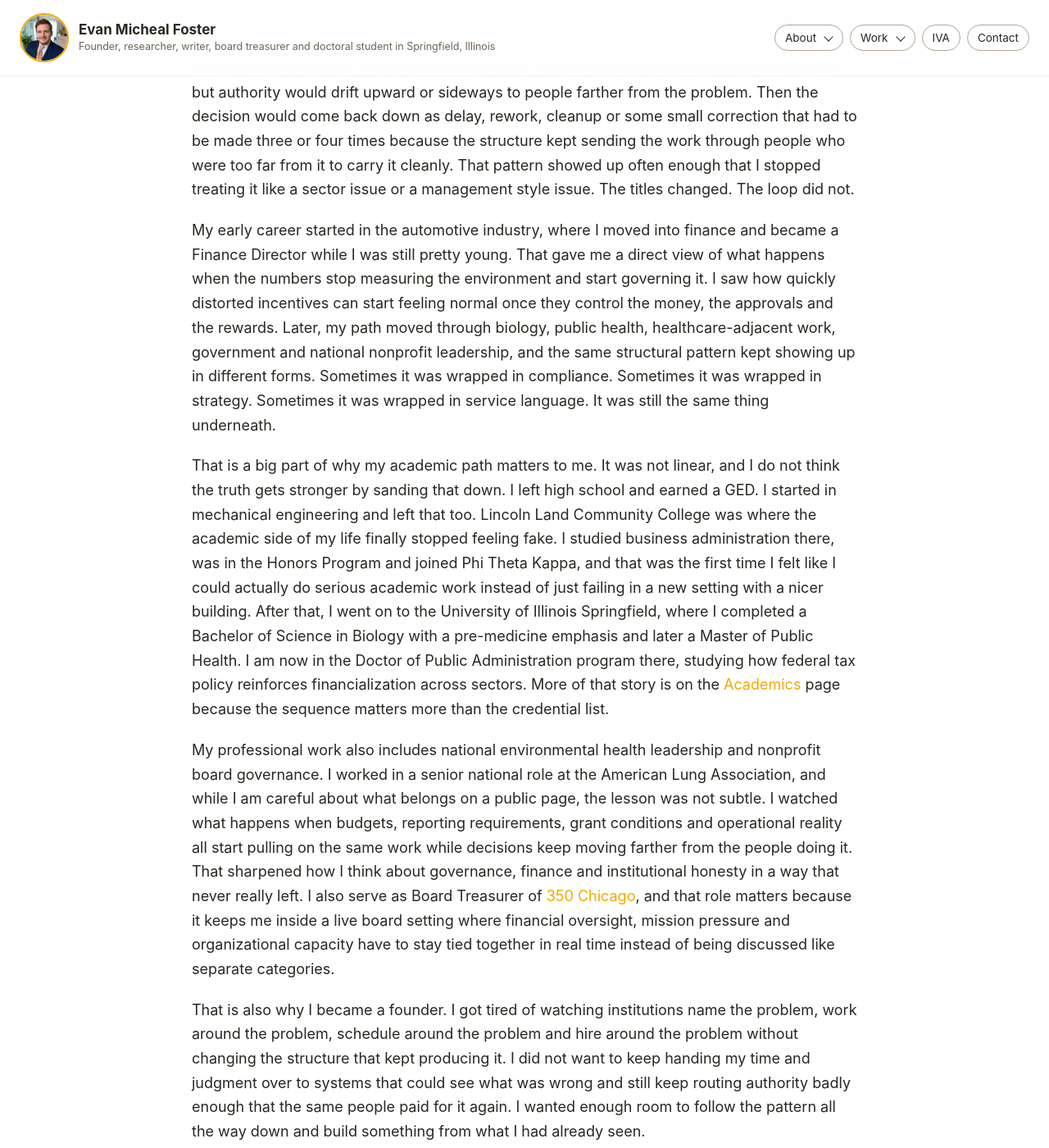
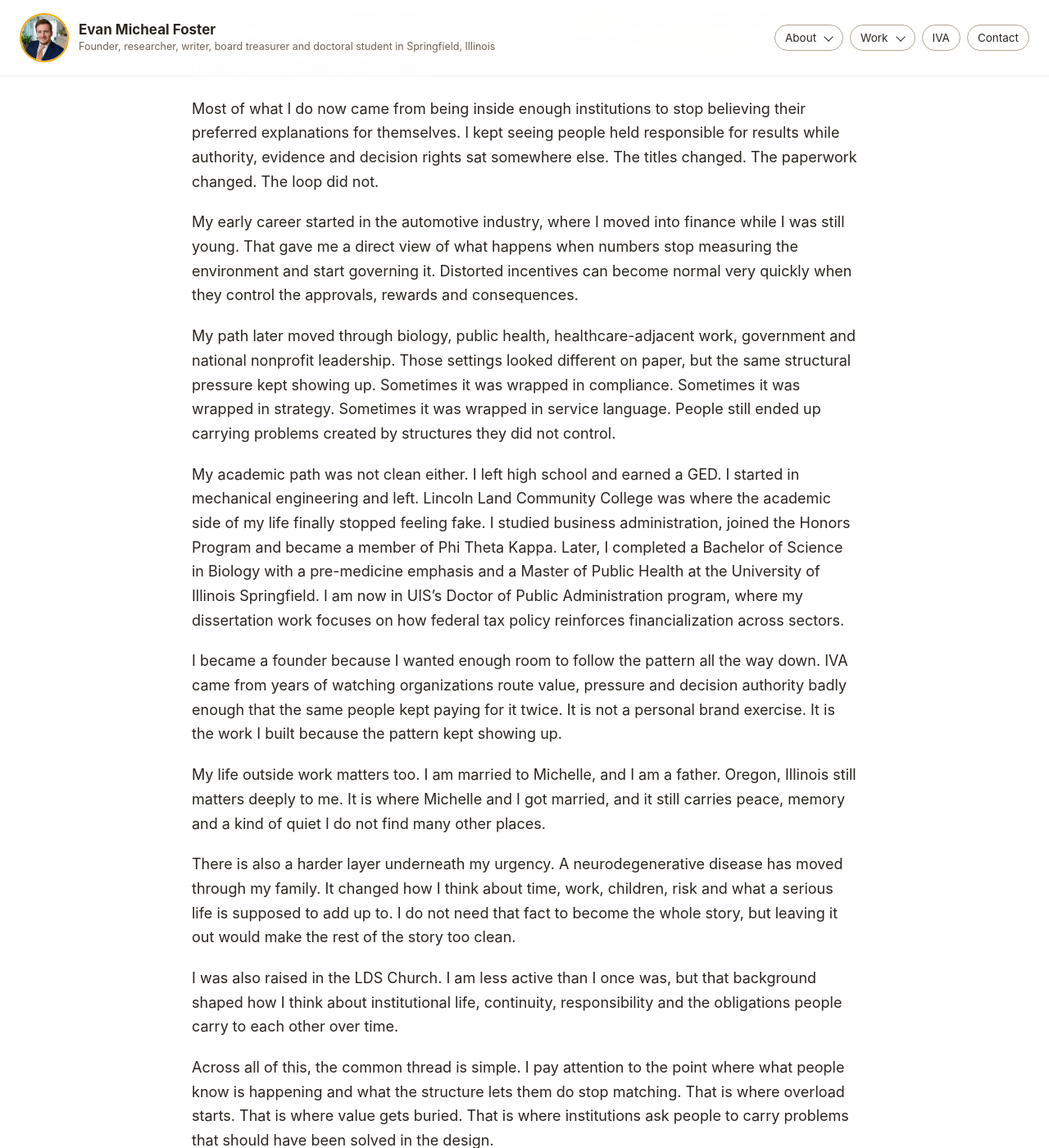
Before and after one commit to efost7873/evanmichealfoster.com, a Jekyll site: the page built from about.md, in a window 1280 px wide and 1400 px high, scrolled down 222 px. Shown: the whole window at 82% size. Built offline with Jekyll 4.4.1, drawn with Linux system fonts in a browser that asks for light colours; some of the changed text lies outside the part shown.

Commit message:
Update title and description in about.md

```diff
--- a/about.md
+++ b/about.md
@@ -1,28 +1,30 @@
 ---
 layout: default
-title: About Evan Foster | Systems Builder for Organizations
+title: About Evan Foster | Founder, Researcher and Writer
 permalink: /about/
-description: Learn more about Evan Micheal Foster, his work across governance, public health, finance, nonprofit board service, research and writing.
+description: Learn more about Evan Micheal Foster, founder of IVA, doctoral student, writer, researcher, board treasurer, husband and father in Springfield, Illinois.
 ---
 
 # About Evan Foster
 
-I live and work in Springfield, Illinois, and most of what I do now came from being inside enough institutions to stop believing their preferred explanations for themselves. I kept seeing the same thing happen in different environments. Work would stay with the people closest to it, but authority would drift upward or sideways to people farther from the problem. Then the decision would come back down as delay, rework, cleanup or some small correction that had to be made three or four times because the structure kept sending the work through people who were too far from it to carry it cleanly. That pattern showed up often enough that I stopped treating it like a sector issue or a management style issue. The titles changed. The loop did not.
+I live and work in Springfield, Illinois. I am the founder of [IVA](https://ivasolution.com/), a Doctor of Public Administration student at the University of Illinois Springfield, Board Treasurer of [350 Chicago](/350-chicago/), a writer, a researcher, a husband and a father.
 
-My early career started in the automotive industry, where I moved into finance and became a Finance Director while I was still pretty young. That gave me a direct view of what happens when the numbers stop measuring the environment and start governing it. I saw how quickly distorted incentives can start feeling normal once they control the money, the approvals and the rewards. Later, my path moved through biology, public health, healthcare-adjacent work, government and national nonprofit leadership, and the same structural pattern kept showing up in different forms. Sometimes it was wrapped in compliance. Sometimes it was wrapped in strategy. Sometimes it was wrapped in service language. It was still the same thing underneath.
+Most of what I do now came from being inside enough institutions to stop believing their preferred explanations for themselves. I kept seeing people held responsible for results while authority, evidence and decision rights sat somewhere else. The titles changed. The paperwork changed. The loop did not.
 
-That is a big part of why my academic path matters to me. It was not linear, and I do not think the truth gets stronger by sanding that down. I left high school and earned a GED. I started in mechanical engineering and left that too. Lincoln Land Community College was where the academic side of my life finally stopped feeling fake. I studied business administration there, was in the Honors Program and joined Phi Theta Kappa, and that was the first time I felt like I could actually do serious academic work instead of just failing in a new setting with a nicer building. After that, I went on to the University of Illinois Springfield, where I completed a Bachelor of Science in Biology with a pre-medicine emphasis and later a Master of Public Health. I am now in the Doctor of Public Administration program there, studying how federal tax policy reinforces financialization across sectors. More of that story is on the [Academics](/academics/) page because the sequence matters more than the credential list.
+My early career started in the automotive industry, where I moved into finance while I was still young. That gave me a direct view of what happens when numbers stop measuring the environment and start governing it. Distorted incentives can become normal very quickly when they control the approvals, rewards and consequences.
 
-My professional work also includes national environmental health leadership and nonprofit board governance. I worked in a senior national role at the American Lung Association, and while I am careful about what belongs on a public page, the lesson was not subtle. I watched what happens when budgets, reporting requirements, grant conditions and operational reality all start pulling on the same work while decisions keep moving farther from the people doing it. That sharpened how I think about governance, finance and institutional honesty in a way that never really left. I also serve as Board Treasurer of [350 Chicago](/350-chicago/), and that role matters because it keeps me inside a live board setting where financial oversight, mission pressure and organizational capacity have to stay tied together in real time instead of being discussed like separate categories.
+My path later moved through biology, public health, healthcare-adjacent work, government and national nonprofit leadership. Those settings looked different on paper, but the same structural pressure kept showing up. Sometimes it was wrapped in compliance. Sometimes it was wrapped in strategy. Sometimes it was wrapped in service language. People still ended up carrying problems created by structures they did not control.
 
-That is also why I became a founder. I got tired of watching institutions name the problem, work around the problem, schedule around the problem and hire around the problem without changing the structure that kept producing it. I did not want to keep handing my time and judgment over to systems that could see what was wrong and still keep routing authority badly enough that the same people paid for it again. I wanted enough room to follow the pattern all the way down and build something from what I had already seen.
+My academic path was not clean either. I left high school and earned a GED. I started in mechanical engineering and left. Lincoln Land Community College was where the academic side of my life finally stopped feeling fake. I studied business administration, joined the Honors Program and became a member of Phi Theta Kappa. Later, I completed a Bachelor of Science in Biology with a pre-medicine emphasis and a Master of Public Health at the University of Illinois Springfield. I am now in UIS’s Doctor of Public Administration program, where my dissertation work focuses on how federal tax policy reinforces financialization across sectors.
 
-That decision became [Integrated Value Architecture](https://integratedvaluearchitecture.com). I built it because I kept seeing too much work and too much decision authority landing in the same few places, especially finance, not because finance was always the real problem but because finance was often the only place with formal standing, durable records and real decision force. The result was that service, capacity, learning, external effects and other forms of value kept getting pushed through a lane that was never built to carry all of them cleanly. IVA came out of watching that happen enough times to stop pretending it was random.
+I became a founder because I wanted enough room to follow the pattern all the way down. IVA came from years of watching organizations route value, pressure and decision authority badly enough that the same people kept paying for it twice. It is not a personal brand exercise. It is the work I built because the pattern kept showing up.
 
-My work is professional, but it is personal too. I am a husband and father, and that changes how I think about time, work and what a serious life is supposed to add up to. I care about building something that matters, but I also care about building something steady enough that my family does not have to live downstream from the same kind of structural drift I spend so much time naming in public. Place matters to me for the same reason. I grew up in Illinois, and Oregon, Illinois remains one of the most important places in my life. It is where I got married, and it still represents peace to me in a way very few places do.
+My life outside work matters too. I am married to Michelle, and I am a father. Oregon, Illinois still matters deeply to me. It is where Michelle and I got married, and it still carries peace, memory and a kind of quiet I do not find many other places.
 
-I was also raised in the LDS Church. I am less active than I once was, but that background still shaped how I think about institutional life, continuity, responsibility and the obligations people carry to each other over time. A lot of what I notice now about systems, authority and legitimacy was sharpened long before I had cleaner language for it.
+There is also a harder layer underneath my urgency. A neurodegenerative disease has moved through my family. It changed how I think about time, work, children, risk and what a serious life is supposed to add up to. I do not need that fact to become the whole story, but leaving it out would make the rest of the story too clean.
 
-Across all of this, the common thread is simple. I am interested in the point where what people know is happening and what the structure lets them do stop matching. That is where overload starts. That is where value gets buried. That is where organizations start asking people to carry problems that should have been solved in the design.
+I was also raised in the LDS Church. I am less active than I once was, but that background shaped how I think about institutional life, continuity, responsibility and the obligations people carry to each other over time.
 
-For the search-oriented profile tied more tightly to my name and location, visit [Evan Foster Springfield, Illinois](/evan-foster-springfield-il/). For research and publications, visit [Research](/research/). For public-facing writing, visit [Writing](/writing/). For independent work and current builds, visit [Projects](/projects/). For direct outreach, visit [Contact](/contact/).
+Across all of this, the common thread is simple. I pay attention to the point where what people know is happening and what the structure lets them do stop matching. That is where overload starts. That is where value gets buried. That is where institutions ask people to carry problems that should have been solved in the design.
+
+For research and publications, visit [Research](/research/). For public-facing writing, visit [Writing](/writing/). For current builds and independent work, visit [Projects](/projects/). For direct outreach, visit [Contact](/contact/).
```
